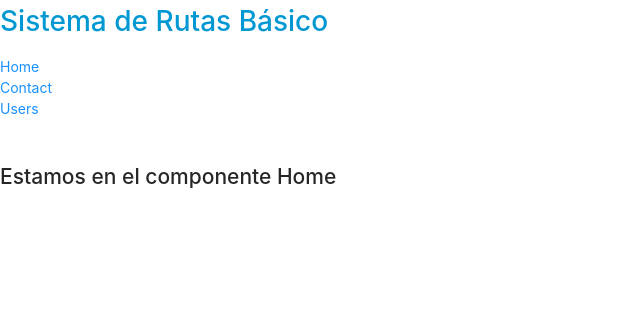
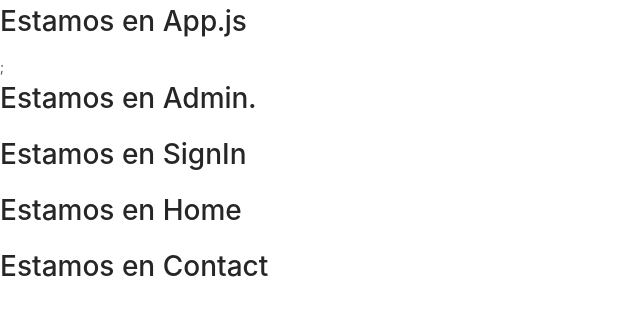
Before and after one commit to DanielGeek/cms_MERN, a React (Create React App) app in the folder web-personal/client/: page / in a window 1280 px wide. Shown: the top 316 px of the page, without its empty margins (0-640 px from the left). Built offline with nearby package versions, Linux system fonts and the light colour scheme.

Commit message:
Creando paginas básicas para usar en las rutas

```diff
--- a/web-personal/client/src/App.js
+++ b/web-personal/client/src/App.js
@@ -1,45 +1,21 @@
 import React from "react";
-import { BrowserRouter as Router, Route, Link, Switch } from "react-router-dom";
+import Admin from "./pages/Admin";
+import SignIn from "./pages/Admin/SingIn";
+import Home from "./pages/Home";
+import Contact from "./pages/Contact";
+
 import "./App.scss";
 
 function App() {
   return (
-    <Router>
-      <div className="app">
-        <h1>Sistema de Rutas Básico</h1>
-        <Link to="/">Home</Link>
-        <br></br>
-        <Link to="/contact">Contact</Link>
-        <br></br>
-        <Link to="/users">Users</Link>
-        <br></br>
-        <br></br>
-        <br></br>
-        <Switch>
-          <Route path="/" exact component={Home} />
-          <Route path="/contact" exact component={Contact} />
-          <Route path="/users" exact component={Users} />
-          <Route component={Error404} />
-        </Switch>
-      </div>
-    </Router>
+    <div>
+      <h1>Estamos en App.js</h1>;
+      <Admin />
+      <SignIn />
+      <Home />
+      <Contact />
+    </div>
   );
 }
 
-function Home() {
-  return <h2>Estamos en el componente Home</h2>;
-}
-
-function Contact() {
-  return <h2>Componente Contact...</h2>;
-}
-
-function Users() {
-  return <h2>Estas en el componente Users...</h2>;
-}
-
-function Error404() {
-  return <h2>Error 404.....</h2>;
-}
-
 export default App;
--- /dev/null
+++ b/web-personal/client/src/pages/Admin/Admin.js
@@ -0,0 +1,9 @@
+import React from "react";
+
+export default function Admin() {
+  return (
+    <div>
+      <h1>Estamos en Admin.</h1>
+    </div>
+  );
+}
--- /dev/null
+++ b/web-personal/client/src/pages/Admin/SingIn.js
@@ -0,0 +1,9 @@
+import React from "react";
+
+export default function SignIn() {
+  return (
+    <div>
+      <h1>Estamos en SignIn</h1>
+    </div>
+  );
+}
--- /dev/null
+++ b/web-personal/client/src/pages/Admin/index.js
@@ -0,0 +1 @@
+export { default } from "./Admin";
--- /dev/null
+++ b/web-personal/client/src/pages/Contact.js
@@ -0,0 +1,9 @@
+import React from "react";
+
+export default function Contact() {
+  return (
+    <div>
+      <h1>Estamos en Contact</h1>
+    </div>
+  );
+}
--- /dev/null
+++ b/web-personal/client/src/pages/Home.js
@@ -0,0 +1,9 @@
+import React from "react";
+
+export default function Home() {
+  return (
+    <div>
+      <h1>Estamos en Home</h1>
+    </div>
+  );
+}
```
